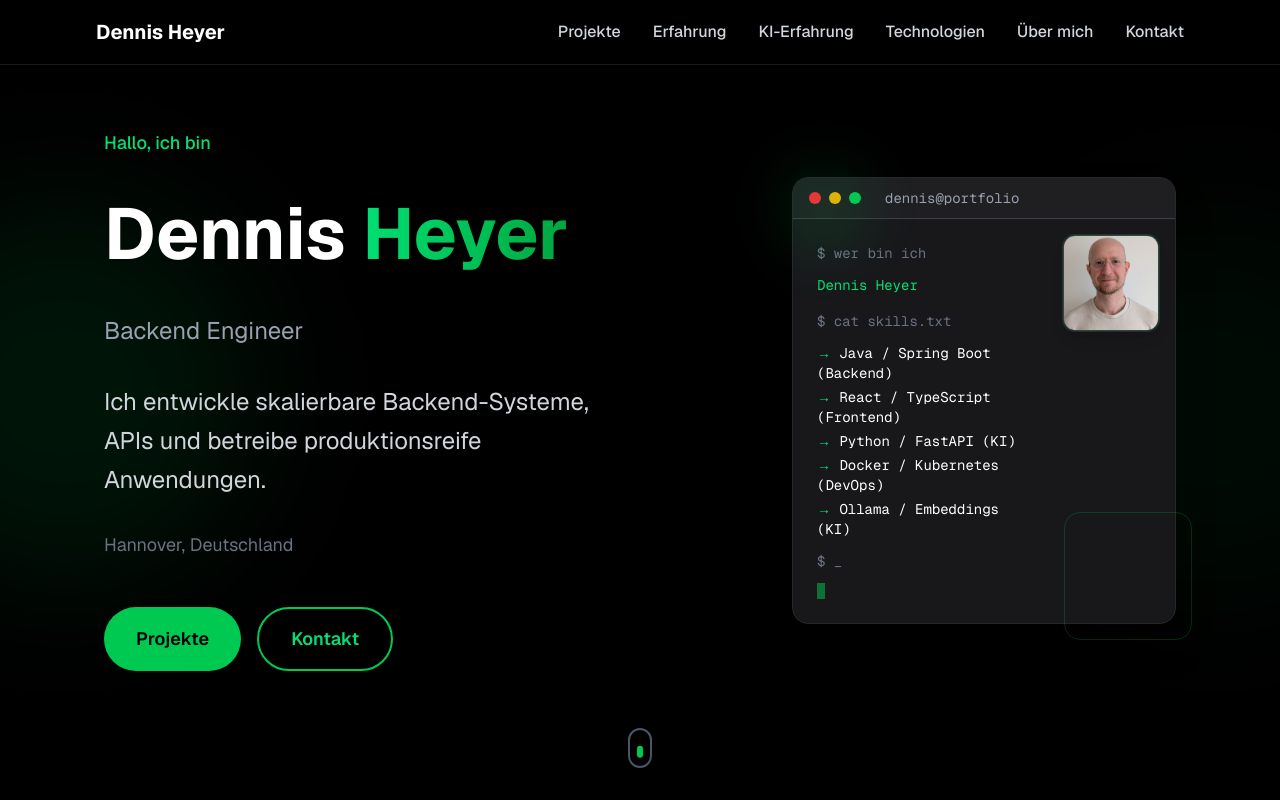
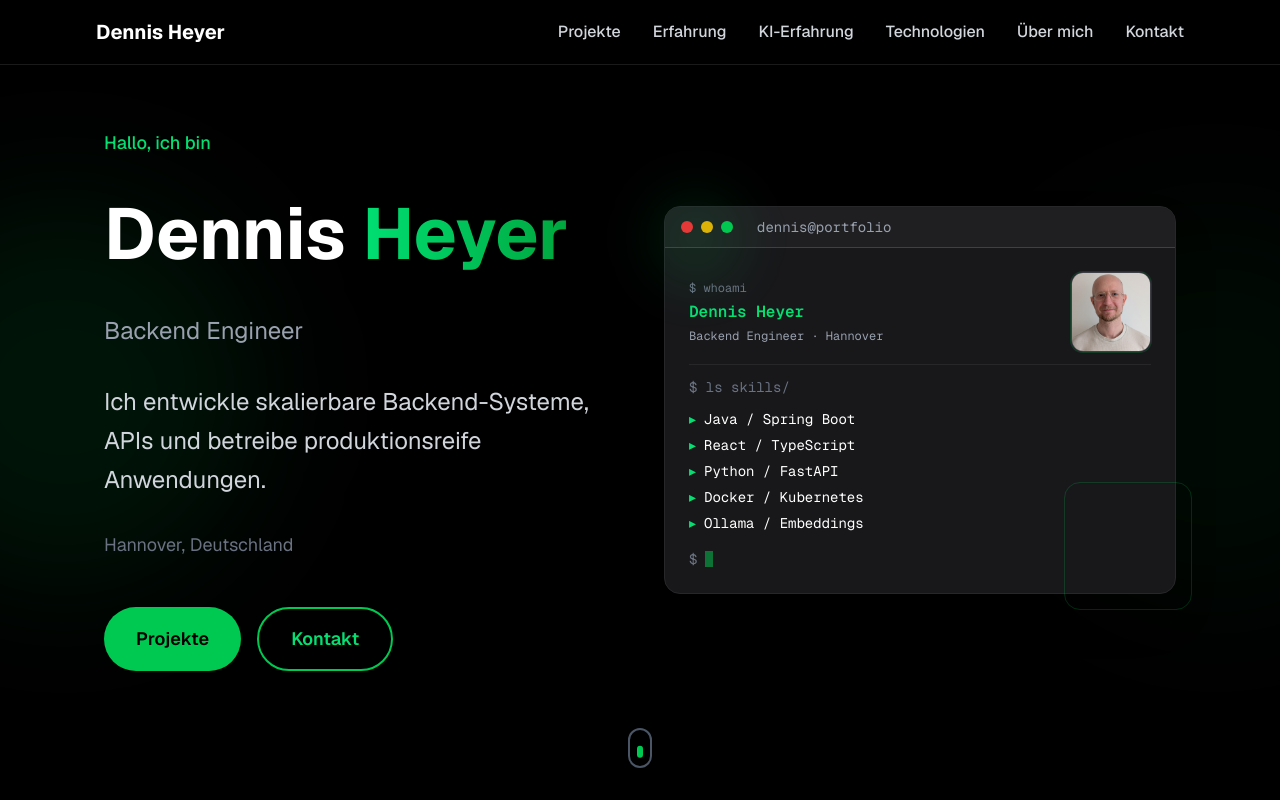
Before and after one commit to Radok527/dennisheyer-portfolio, a Next.js app: page / in a window 1280 px wide. Shown: the top 800 px of the page. Built offline with nearby package versions, Linux system fonts and the light colour scheme.

Commit message:
hotfix: terminal container sm to md

```diff
--- a/app/components/HeroSection.tsx
+++ b/app/components/HeroSection.tsx
@@ -43,10 +43,7 @@ export default function HeroSection() {
             animate="visible"
             className="space-y-8"
           >
-            <motion.p
-              variants={itemVariants}
-              className="text-green-400 font-medium text-lg"
-            >
+            <motion.p variants={itemVariants} className="text-green-400 font-medium text-lg">
               Hallo, ich bin
             </motion.p>
 
@@ -60,37 +57,21 @@ export default function HeroSection() {
               </span>
             </motion.h1>
 
-            <motion.p
-              variants={itemVariants}
-              className="text-xl md:text-2xl text-gray-400 leading-relaxed max-w-lg"
-            >
+            <motion.p variants={itemVariants} className="text-xl md:text-2xl text-gray-400 leading-relaxed max-w-lg">
               Backend Engineer
             </motion.p>
 
-            <motion.p
-              variants={itemVariants}
-              className="text-xl md:text-2xl text-gray-300 leading-relaxed max-w-lg"
-            >
+            <motion.p variants={itemVariants} className="text-xl md:text-2xl text-gray-300 leading-relaxed max-w-lg">
               Ich entwickle skalierbare Backend-Systeme, APIs und betreibe produktionsreife Anwendungen.
             </motion.p>
 
-            <motion.p
-              variants={itemVariants}
-              className="text-gray-500 text-lg"
-            >
+            <motion.p variants={itemVariants} className="text-gray-500 text-lg">
               Hannover, Deutschland
             </motion.p>
 
-            <motion.div
-              variants={itemVariants}
-              className="flex flex-wrap gap-4 pt-4"
-            >
-              <Button href="#projects" variant="primary" size="lg">
-                Projekte
-              </Button>
-              <Button href="#contact" variant="secondary" size="lg">
-                Kontakt
-              </Button>
+            <motion.div variants={itemVariants} className="flex flex-wrap gap-4 pt-4">
+              <Button href="#projects" variant="primary" size="lg">Projekte</Button>
+              <Button href="#contact" variant="secondary" size="lg">Kontakt</Button>
             </motion.div>
           </motion.div>
 
@@ -99,9 +80,9 @@ export default function HeroSection() {
             initial={{ opacity: 0, x: 50 }}
             animate={{ opacity: 1, x: 0 }}
             transition={{ duration: 0.8, delay: 0.5 }}
-            className="flex justify-center lg:justify-end"
+            className="flex justify-center lg:justify-end w-full"
           >
-            <div className="relative w-full max-w-sm">
+            <div className="relative w-full max-w-lg">
 
               <div className="bg-zinc-900 rounded-2xl border border-zinc-800 overflow-hidden shadow-2xl">
 
@@ -111,55 +92,52 @@ export default function HeroSection() {
                     <div className="w-3 h-3 rounded-full bg-red-500" />
                     <div className="w-3 h-3 rounded-full bg-yellow-500" />
                     <div className="w-3 h-3 rounded-full bg-green-500" />
-                    <span className="ml-4 text-gray-400 text-sm font-mono">
-                      dennis@portfolio
-                    </span>
+                    <span className="ml-4 text-gray-400 text-sm font-mono">dennis@portfolio</span>
                   </div>
                 </div>
 
                 {/* Terminal content */}
-                <div className="relative p-6 font-mono text-sm space-y-3">
+                <div className="p-6 font-mono text-sm space-y-3">
 
-                  {/* 🔥 Profile Image Overlay */}
-                  <div className="absolute top-4 right-4">
+                  {/* Profil-Zeile */}
+                  <div className="flex items-center gap-4 pb-3 border-b border-zinc-800">
+                    <div className="flex-1">
+                      <p className="text-gray-500 text-xs mb-1">$ whoami</p>
+                      <p className="text-green-400 font-semibold text-base">Dennis Heyer</p>
+                      <p className="text-gray-400 text-xs mt-1">Backend Engineer · Hannover</p>
+                    </div>
                     <Image
                       src="/assets/Profil_Bild.png"
                       alt="Dennis Heyer"
-                      width={96}
-                      height={96}
-                      className="w-24 h-24 rounded-xl object-cover border border-zinc-700 shadow-lg ring-1 ring-green-500/20 transition-transform duration-300 hover:scale-105"
+                      width={80}
+                      height={80}
+                      className="w-20 h-20 rounded-xl object-cover border border-zinc-700 ring-1 ring-green-500/20 flex-shrink-0"
                     />
                   </div>
 
-                  <p className="text-gray-500">$ wer bin ich</p>
-                  <p className="text-green-400">Dennis Heyer</p>
-
-                  <p className="text-gray-500 mt-4">$ cat skills.txt</p>
-
-                  {/* 👇 Platz für Bild rechts */}
-                  <div className="space-y-1 pr-28">
-                    <p className="text-white">
-                      <span className="text-green-400">→</span> Java / Spring Boot (Backend)
-                    </p>
-                    <p className="text-white">
-                      <span className="text-green-400">→</span> React / TypeScript (Frontend)
-                    </p>
-                    <p className="text-white">
-                      <span className="text-green-400">→</span> Python / FastAPI (KI)
-                    </p>
-                    <p className="text-white">
-                      <span className="text-green-400">→</span> Docker / Kubernetes (DevOps)
-                    </p>
-                    <p className="text-white">
-                      <span className="text-green-400">→</span> Ollama / Embeddings (KI)
-                    </p>
+                  {/* Skills */}
+                  <p className="text-gray-500">$ ls skills/</p>
+                  <div className="space-y-1.5">
+                    {[
+                      "Java / Spring Boot",
+                      "React / TypeScript",
+                      "Python / FastAPI",
+                      "Docker / Kubernetes",
+                      "Ollama / Embeddings",
+                    ].map((skill) => (
+                      <p key={skill} className="text-white">
+                        <span className="text-green-400 mr-2">▸</span>
+                        {skill}
+                      </p>
+                    ))}
                   </div>
 
-                  <p className="text-gray-500">$ _</p>
+                  {/* Prompt */}
+                  <div className="flex items-center gap-1 pt-1">
+                    <span className="text-gray-500">$</span>
+                    <span className="w-2 h-4 bg-green-500 animate-pulse ml-1" />
+                  </div>
 
-                  <div className="flex gap-1">
-                    <span className="w-2 h-4 bg-green-500 animate-pulse" />
-                  </div>
                 </div>
               </div>
 
@@ -168,6 +146,7 @@ export default function HeroSection() {
               <div className="absolute -top-4 -left-4 w-24 h-24 bg-green-500/10 rounded-full blur-xl" />
             </div>
           </motion.div>
+
         </div>
       </div>
 
--- a/app/components/ProjectCard.tsx
+++ b/app/components/ProjectCard.tsx
@@ -47,7 +47,7 @@ export default function ProjectCard({
             <>
               {/* Image as background layer with CSS filter */}
               <div
-                className="absolute inset-0 bg-cover bg-center bg-no-repeat"
+                className="absolute inset-0 bg-cover bg-buttom bg-no-repeat"
                 style={{
                   backgroundImage: `url(${imageUrl})`,
                   opacity: 0.25,
```
